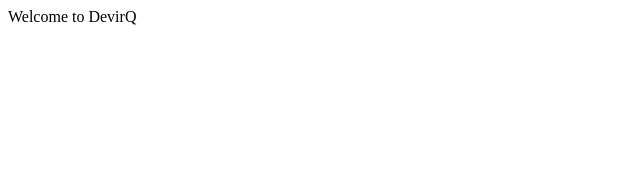
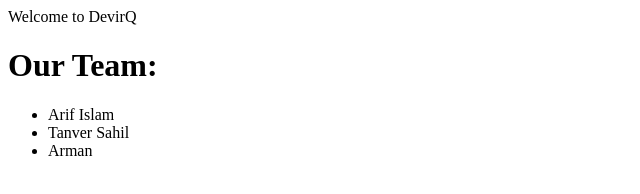
Before and after one commit to arifislamz/DevriQ, a plain HTML site: page index.html in a window 1280 px wide. Shown: the whole page, without its empty margins (0-640 px from the left). Drawn offline with Linux system fonts and the light colour scheme.

Commit message:
This is my Second commit

```diff
--- a/index.html
+++ b/index.html
@@ -7,6 +7,13 @@
 </head>
 <body>
     Welcome to DevirQ
+
+    <h1>Our Team:</h1>
+    <ul>
+        <li>Arif Islam</li>
+        <li>Tanver Sahil</li>
+        <li>Arman</li>
+    </ul>
 </body>
 
 </html>
```
